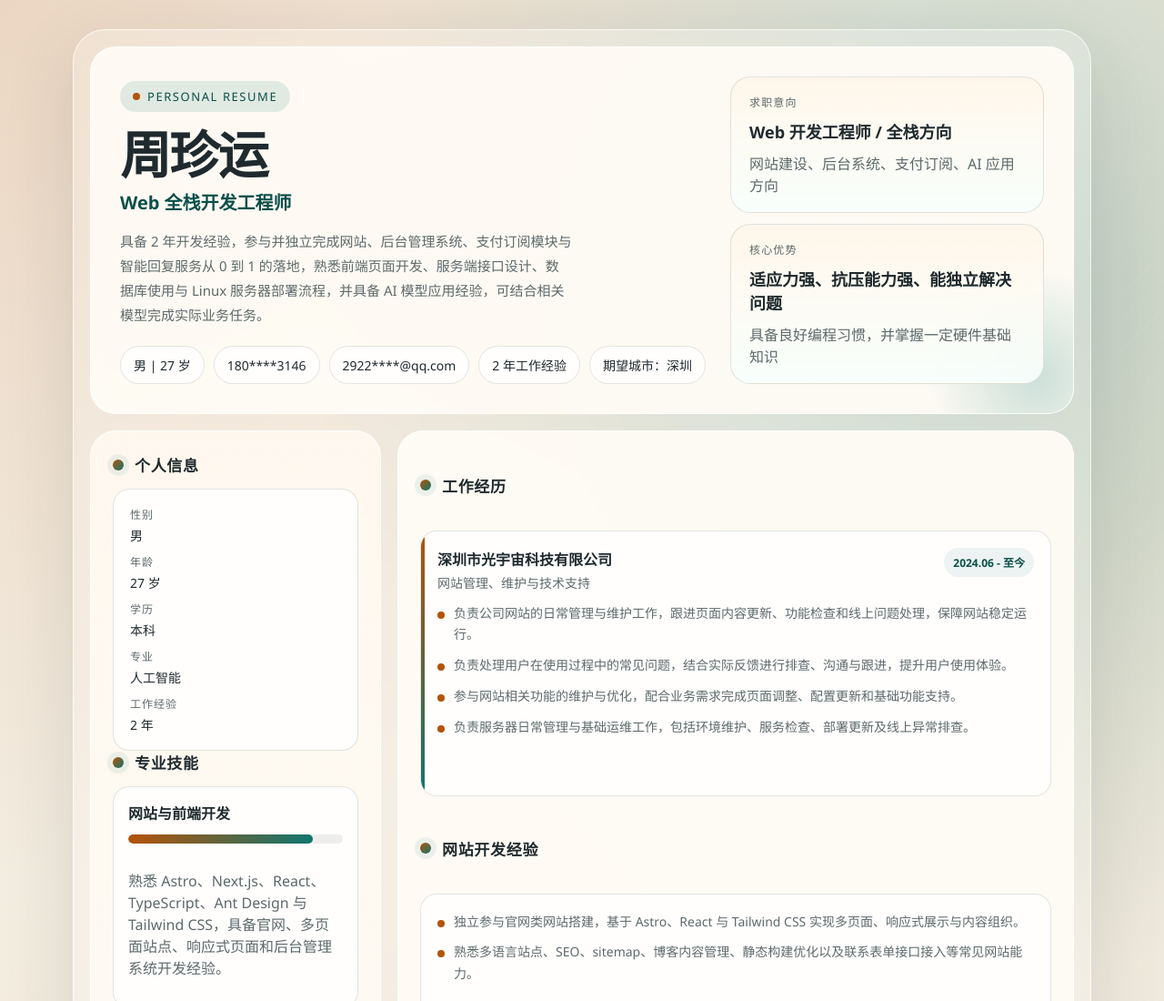
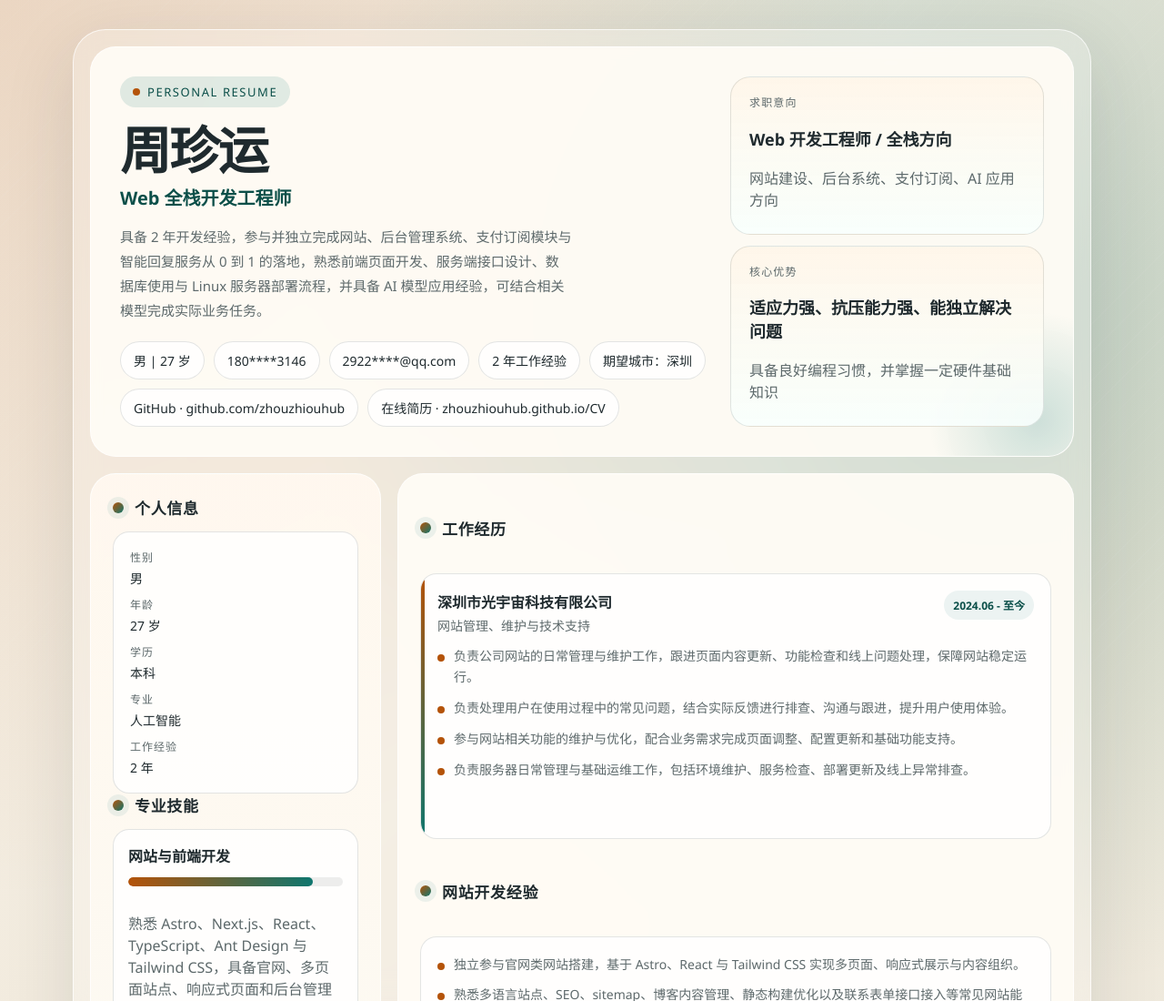
Before and after one commit to zhouzhiouhub/CV, a plain HTML site: page index.html in a window 1280 px wide. Shown: the top 1100 px of the page at 91% size. Drawn offline with Linux system fonts and the light colour scheme.

Commit message:
feat(ui): 添加联系信息链接展示与简历页元信息
原因：
- 提升简历联系信息的可访问性与可跳转性
- 优化页面标题与描述，增强展示效果

变更：
- 为联系信息新增 GitHub 与在线简历链接数据
- 支持将联系人对象渲染为可点击链接卡片
- 为外部链接添加悬停与焦点样式
- 更新页面 title 与 meta description

变更文件：
- assets/data/resume-data.js
- assets/scripts/templates.js
- assets/styles/main.css
- index.html

```diff
--- a/assets/data/resume-data.js
+++ b/assets/data/resume-data.js
@@ -11,7 +11,17 @@
         "180****3146",
         "2922****@qq.com",
         "2 年工作经验",
-        "期望城市：深圳"
+        "期望城市：深圳",
+        {
+          label: "GitHub",
+          value: "github.com/zhouzhiouhub",
+          href: "https://github.com/zhouzhiouhub"
+        },
+        {
+          label: "在线简历",
+          value: "zhouzhiouhub.github.io/CV",
+          href: "https://zhouzhiouhub.github.io/CV/"
+        }
       ],
       stats: [
         {
--- a/assets/scripts/templates.js
+++ b/assets/scripts/templates.js
@@ -10,6 +10,42 @@
 
   function renderSectionTitle(title) {
     return '<h2 class="section-title">' + escapeHtml(title) + '</h2>';
+  }
+
+  function normalizeLink(value) {
+    if (typeof value !== "string") {
+      return "";
+    }
+
+    var href = value.trim();
+
+    if (!href) {
+      return "";
+    }
+
+    if (/^(https?:|mailto:|tel:)/i.test(href)) {
+      return href;
+    }
+
+    return "";
+  }
+
+  function renderContactChip(contact) {
+    var isObject = contact && typeof contact === "object";
+    var text = isObject
+      ? [contact.label, contact.value].filter(Boolean).join(" · ")
+      : String(contact || "");
+    var href = isObject ? normalizeLink(contact.href) : "";
+
+    if (!href) {
+      return '<span class="chip">' + escapeHtml(text) + '</span>';
+    }
+
+    return [
+      '<a class="chip chip-link" href="' + escapeHtml(href) + '"' + (/^https?:/i.test(href) ? ' target="_blank" rel="noreferrer"' : '') + '>',
+      escapeHtml(text),
+      '</a>'
+    ].join("");
   }
 
   function renderBulletList(items, className) {
@@ -32,7 +68,7 @@
       '    <p class="summary">' + escapeHtml(basics.summary) + '</p>',
       '    <div class="contact-grid">',
       basics.contacts.map(function (contact) {
-        return '      <span class="chip">' + escapeHtml(contact) + '</span>';
+        return '      ' + renderContactChip(contact);
       }).join(""),
       '    </div>',
       '  </div>',
--- a/assets/styles/main.css
+++ b/assets/styles/main.css
@@ -189,6 +189,23 @@ h1 {
   border: 1px solid var(--line);
   font-size: 14px;
   color: var(--ink);
+}
+
+.chip-link {
+  text-decoration: none;
+  transition: transform 180ms ease, border-color 180ms ease, background-color 180ms ease, color 180ms ease;
+}
+
+.chip-link:hover {
+  transform: translateY(-1px);
+  border-color: rgba(15, 118, 110, 0.28);
+  background: var(--accent-soft);
+  color: var(--accent-strong);
+}
+
+.chip-link:focus-visible {
+  outline: 2px solid rgba(15, 118, 110, 0.35);
+  outline-offset: 2px;
 }
 
 .layout {
--- a/index.html
+++ b/index.html
@@ -3,7 +3,8 @@
 <head>
   <meta charset="UTF-8">
   <meta name="viewport" content="width=device-width, initial-scale=1.0">
-  <title>HTML 简历模板</title>
+  <meta name="description" content="周珍运的个人简历，聚焦 Web 全栈开发、网站建设、后台系统、支付订阅与 AI 应用落地。">
+  <title>周珍运 - Web 全栈开发工程师</title>
   <link rel="stylesheet" href="./assets/styles/main.css">
 </head>
 <body>
```
